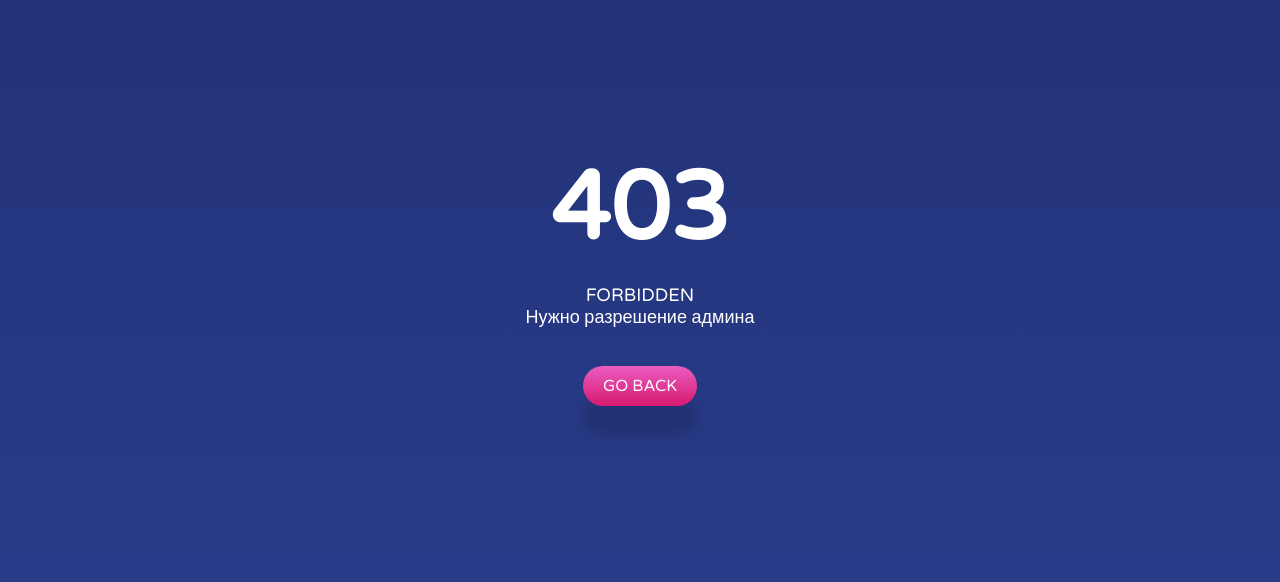
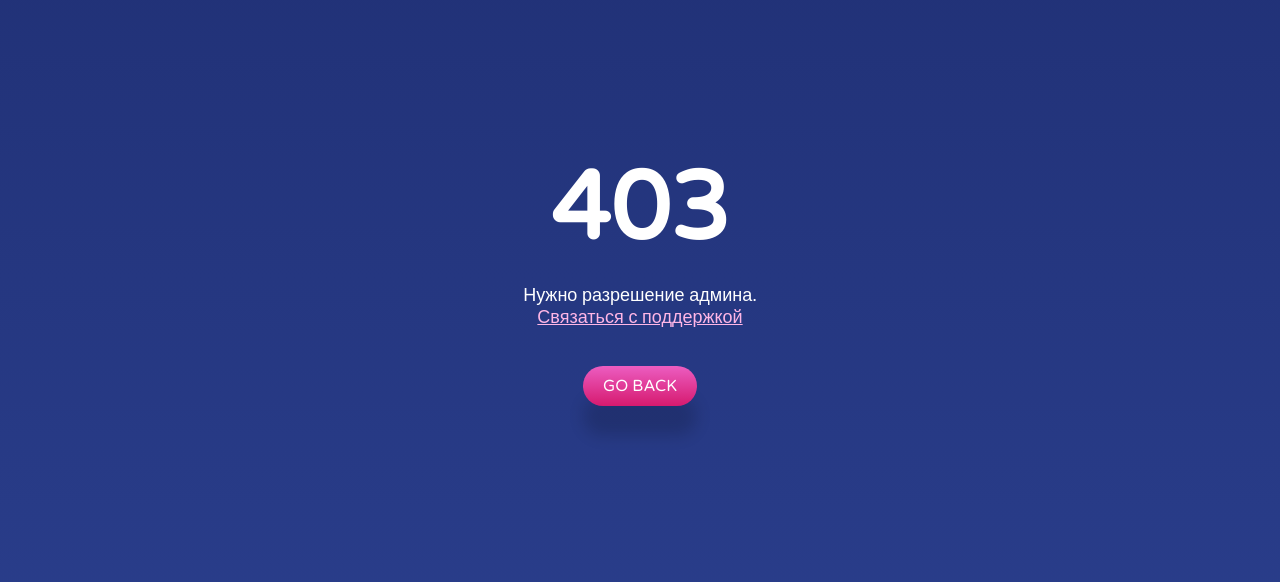
Before and after one commit to Lowlightsas/OrderManager, a Django app: template order_system/templates/403.html in a window 1280 px wide. Shown: the part 121-703 px from the top of the page. Run offline with Django 4.2, Linux system fonts and the light colour scheme; the template is opened without the code that fills it, so the values that code supplies are empty.

Commit message:
4 commit

```diff
--- a/order_system/templates/403.html
+++ b/order_system/templates/403.html
@@ -120,7 +120,8 @@
 
   <div class="main">
     <h1>403</h1>
-    <p>FORBIDDEN<br>Нужно разрешение админа</p>
+    <p>Нужно разрешение админа.<br><a href="#" style="color: #ffb6e6;">Связаться с поддержкой</a></p>
+
     <button onclick="window.location.href='/'">Go back</button>
   </div>
 
```
